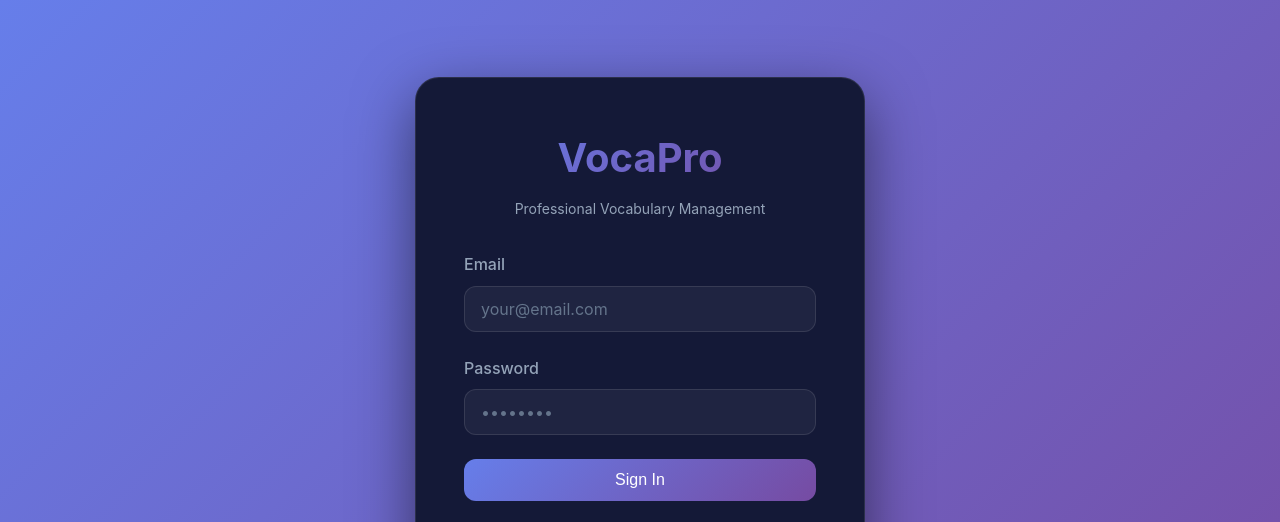
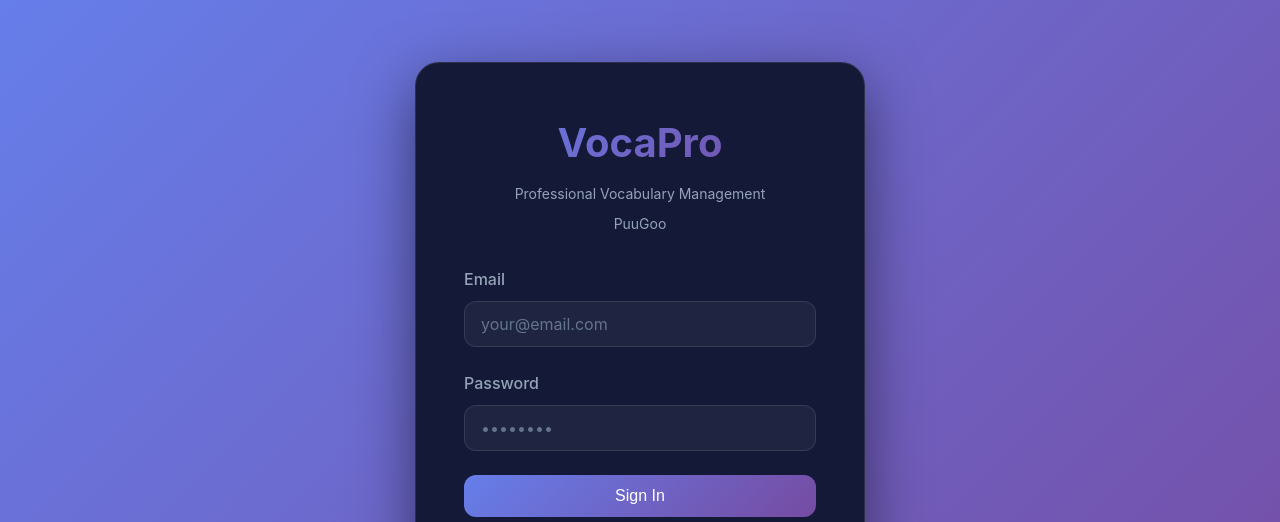
Before and after one commit to PuuGoo/note-vocabulary-v2, a website: page public/login.html in a window 1280 px wide. Shown: the top 522 px of the page. Drawn offline with Linux system fonts and the light colour scheme.

```diff
--- a/public/login.html
+++ b/public/login.html
@@ -119,6 +119,7 @@
         <div class="logo">
           <h1 class="logo-text">VocaPro</h1>
           <p class="logo-subtitle">Professional Vocabulary Management</p>
+          <p class="logo-subtitle">PuuGoo</p>
         </div>
 
         <form id="loginForm">
```
Also changed, not shown: 1 other file.
